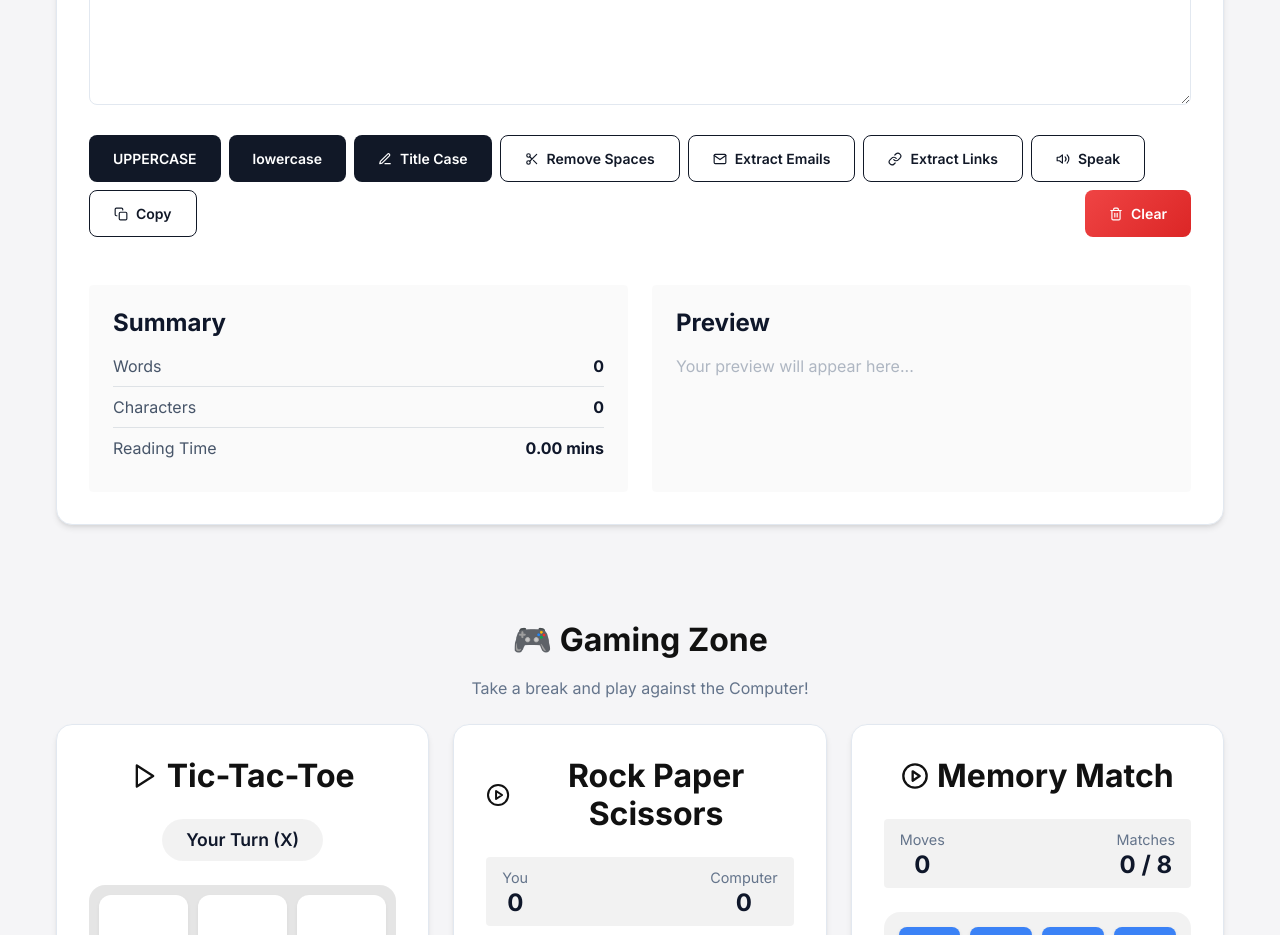
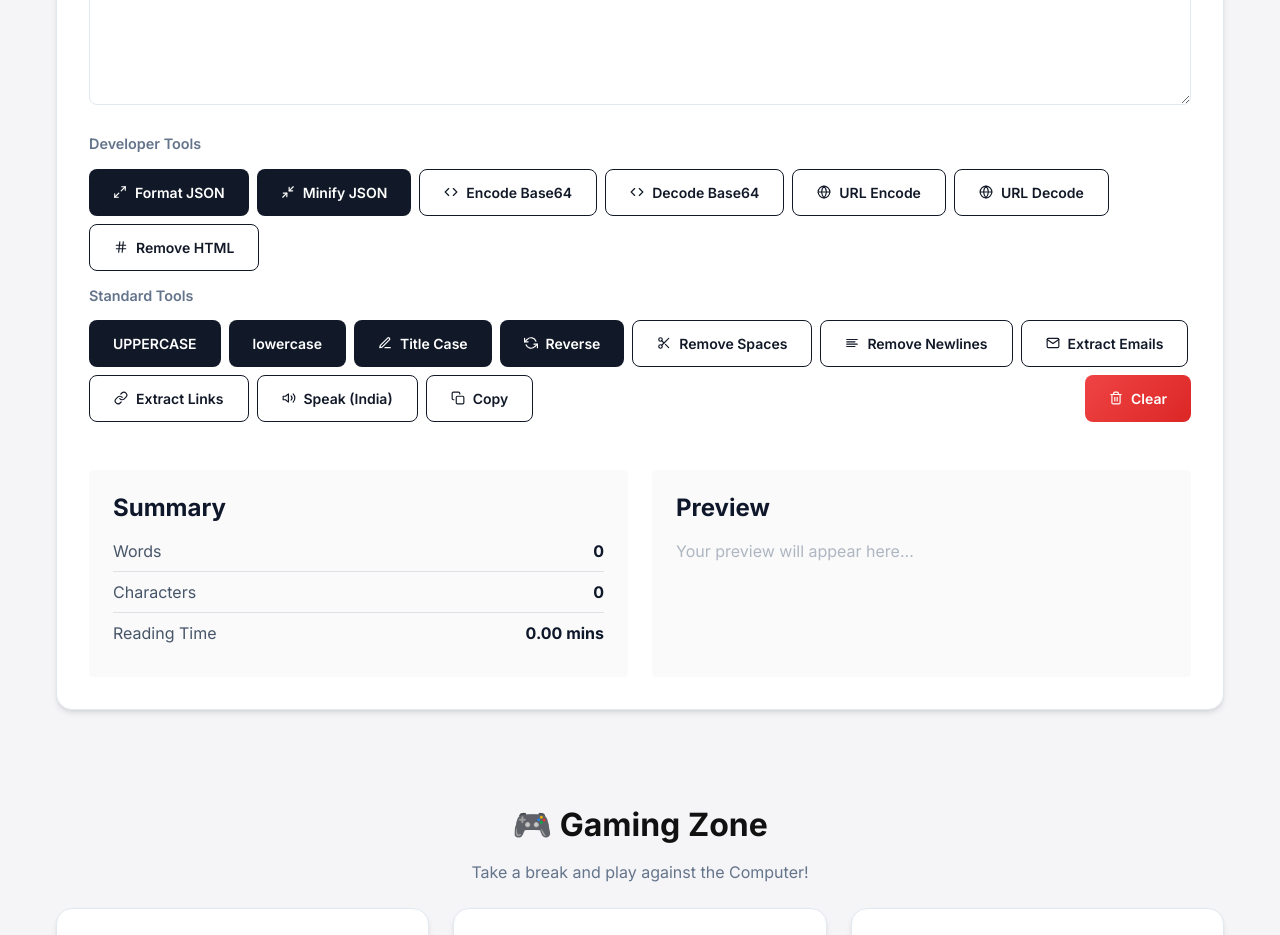
Before and after one commit to RupamSingh333/task-tracker, a React (Vite) app: page / in a window 1280 px wide. Shown: the part 2440-3375 px from the top of the page. Built offline with nearby package versions, Linux system fonts and the light colour scheme; the HTML template or start-up script is replaced by a standard one.

Commit message:
feat: add TextForm component with text manipulation and developer utility features

```diff
--- a/src/components/TextForm.jsx
+++ b/src/components/TextForm.jsx
@@ -1,12 +1,26 @@
-import React, { useState } from "react";
+import React, { useState, useEffect } from "react";
 import { toast } from "react-hot-toast";
-import { FiType, FiCopy, FiTrash2, FiScissors, FiMail, FiLink, FiVolume2, FiEdit3 } from "react-icons/fi";
+import {
+  FiType, FiCopy, FiTrash2, FiScissors, FiMail, FiLink, FiVolume2, FiEdit3,
+  FiRefreshCcw, FiCode, FiAlignLeft, FiFileText, FiGlobe, FiHash,
+  FiMinimize2, FiMaximize2
+} from "react-icons/fi";
 
 export default function TextForm(props) {
   const [text, setText] = useState("");
   const isDark = props.mode === "dark";
+  const [voices, setVoices] = useState([]);
+
+  useEffect(() => {
+    const loadVoices = () => {
+      setVoices(window.speechSynthesis.getVoices());
+    };
+    loadVoices();
+    window.speechSynthesis.onvoiceschanged = loadVoices;
+  }, []);
 
   const notify = (message) => toast.success(message);
+  const notifyError = (message) => toast.error(message);
 
   const handleUpclick = () => {
     setText(text.toUpperCase());
@@ -33,10 +47,82 @@ export default function TextForm(props) {
     notify("Extra Spaces Removed");
   };
 
+  const handleRemoveNewlines = () => {
+    setText(text.replace(/\n+/g, ' '));
+    notify("Newlines Removed");
+  };
+
   const handleTitleCase = () => {
     let newText = text.toLowerCase().split(' ').map(word => word.charAt(0).toUpperCase() + word.slice(1)).join(' ');
     setText(newText);
     notify("Converted to Title Case");
+  };
+
+  const handleReverseText = () => {
+    setText(text.split('').reverse().join(''));
+    notify("Text Reversed");
+  };
+
+  const handleBase64Encode = () => {
+    try {
+      setText(btoa(text));
+      notify("Encoded to Base64");
+    } catch (e) {
+      notifyError("Cannot encode to Base64");
+    }
+  };
+
+  const handleBase64Decode = () => {
+    try {
+      setText(atob(text));
+      notify("Decoded from Base64");
+    } catch (e) {
+      notifyError("Invalid Base64 string");
+    }
+  };
+
+  const handleFormatJSON = () => {
+    try {
+      const parsed = JSON.parse(text);
+      setText(JSON.stringify(parsed, null, 2));
+      notify("JSON Formatted");
+    } catch (e) {
+      notifyError("Invalid JSON string");
+    }
+  };
+
+  const handleMinifyJSON = () => {
+    try {
+      const parsed = JSON.parse(text);
+      setText(JSON.stringify(parsed));
+      notify("JSON Minified");
+    } catch (e) {
+      notifyError("Invalid JSON string");
+    }
+  };
+
+  const handleURLEncode = () => {
+    try {
+      setText(encodeURIComponent(text));
+      notify("URL Encoded");
+    } catch (e) {
+      notifyError("Cannot encode URL");
+    }
+  };
+
+  const handleURLDecode = () => {
+    try {
+      setText(decodeURIComponent(text));
+      notify("URL Decoded");
+    } catch (e) {
+      notifyError("Invalid URL string");
+    }
+  };
+
+  const handleRemoveHTML = () => {
+    const doc = new DOMParser().parseFromString(text, 'text/html');
+    setText(doc.body.textContent || "");
+    notify("HTML Tags Removed");
   };
 
   const extractEmails = () => {
@@ -65,9 +151,22 @@ export default function TextForm(props) {
 
   const speakText = () => {
     if ('speechSynthesis' in window) {
+      window.speechSynthesis.cancel();
       const utterance = new SpeechSynthesisUtterance(text);
+
+      // Try to find an Indian Female voice
+      const indianFemale = voices.find(v =>
+        (v.lang === 'en-IN' || v.lang === 'hi-IN') &&
+        (v.name.toLowerCase().includes('female') || v.name.includes('Heera'))
+      ) || voices.find(v => v.lang === 'en-IN' || v.lang === 'hi-IN')
+        || voices.find(v => v.name.toLowerCase().includes('female'));
+
+      if (indianFemale) {
+        utterance.voice = indianFemale;
+      }
+
       window.speechSynthesis.speak(utterance);
-      notify("Speaking...");
+      notify("Speaking (Indian Female Voice)...");
     } else {
       toast.error("Sorry, your browser doesn't support text to speech.");
     }
@@ -106,7 +205,33 @@ export default function TextForm(props) {
         ></textarea>
       </div>
 
+      <div className="mb-3 d-flex flex-wrap gap-2">
+        <h5 className="w-100 mb-2" style={{color: isDark ? "#94a3b8" : "#64748b", fontSize: "0.9rem", fontWeight: "600"}}>Developer Tools</h5>
+        <button className="modern-btn modern-btn-primary btn-sm" onClick={handleFormatJSON}>
+          <FiMaximize2 /> Format JSON
+        </button>
+        <button className="modern-btn modern-btn-primary btn-sm" onClick={handleMinifyJSON}>
+          <FiMinimize2 /> Minify JSON
+        </button>
+        <button className="modern-btn modern-btn-secondary btn-sm" onClick={handleBase64Encode}>
+          <FiCode /> Encode Base64
+        </button>
+        <button className="modern-btn modern-btn-secondary btn-sm" onClick={handleBase64Decode}>
+          <FiCode /> Decode Base64
+        </button>
+        <button className="modern-btn modern-btn-secondary btn-sm" onClick={handleURLEncode}>
+          <FiGlobe /> URL Encode
+        </button>
+        <button className="modern-btn modern-btn-secondary btn-sm" onClick={handleURLDecode}>
+          <FiGlobe /> URL Decode
+        </button>
+        <button className="modern-btn modern-btn-secondary btn-sm" onClick={handleRemoveHTML}>
+          <FiHash /> Remove HTML
+        </button>
+      </div>
+
       <div className="d-flex flex-wrap gap-2 mb-5">
+        <h5 className="w-100 mb-2" style={{color: isDark ? "#94a3b8" : "#64748b", fontSize: "0.9rem", fontWeight: "600"}}>Standard Tools</h5>
         <button className="modern-btn modern-btn-primary btn-sm" onClick={handleUpclick}>
           UPPERCASE
         </button>
@@ -116,8 +241,14 @@ export default function TextForm(props) {
         <button className="modern-btn modern-btn-primary btn-sm" onClick={handleTitleCase}>
           <FiEdit3 /> Title Case
         </button>
+        <button className="modern-btn modern-btn-primary btn-sm" onClick={handleReverseText}>
+          <FiRefreshCcw /> Reverse
+        </button>
         <button className="modern-btn modern-btn-secondary btn-sm" onClick={handleExtraSpace}>
           <FiScissors /> Remove Spaces
+        </button>
+        <button className="modern-btn modern-btn-secondary btn-sm" onClick={handleRemoveNewlines}>
+          <FiAlignLeft /> Remove Newlines
         </button>
         <button className="modern-btn modern-btn-secondary btn-sm" onClick={extractEmails}>
           <FiMail /> Extract Emails
@@ -126,7 +257,7 @@ export default function TextForm(props) {
           <FiLink /> Extract Links
         </button>
         <button className="modern-btn modern-btn-secondary btn-sm" onClick={speakText}>
-          <FiVolume2 /> Speak
+          <FiVolume2 /> Speak (India)
         </button>
         <button className="modern-btn modern-btn-secondary btn-sm" onClick={handleCopy}>
           <FiCopy /> Copy
```
Also changed, not shown: 2 other files (tests, documents, lock files or other folders).
